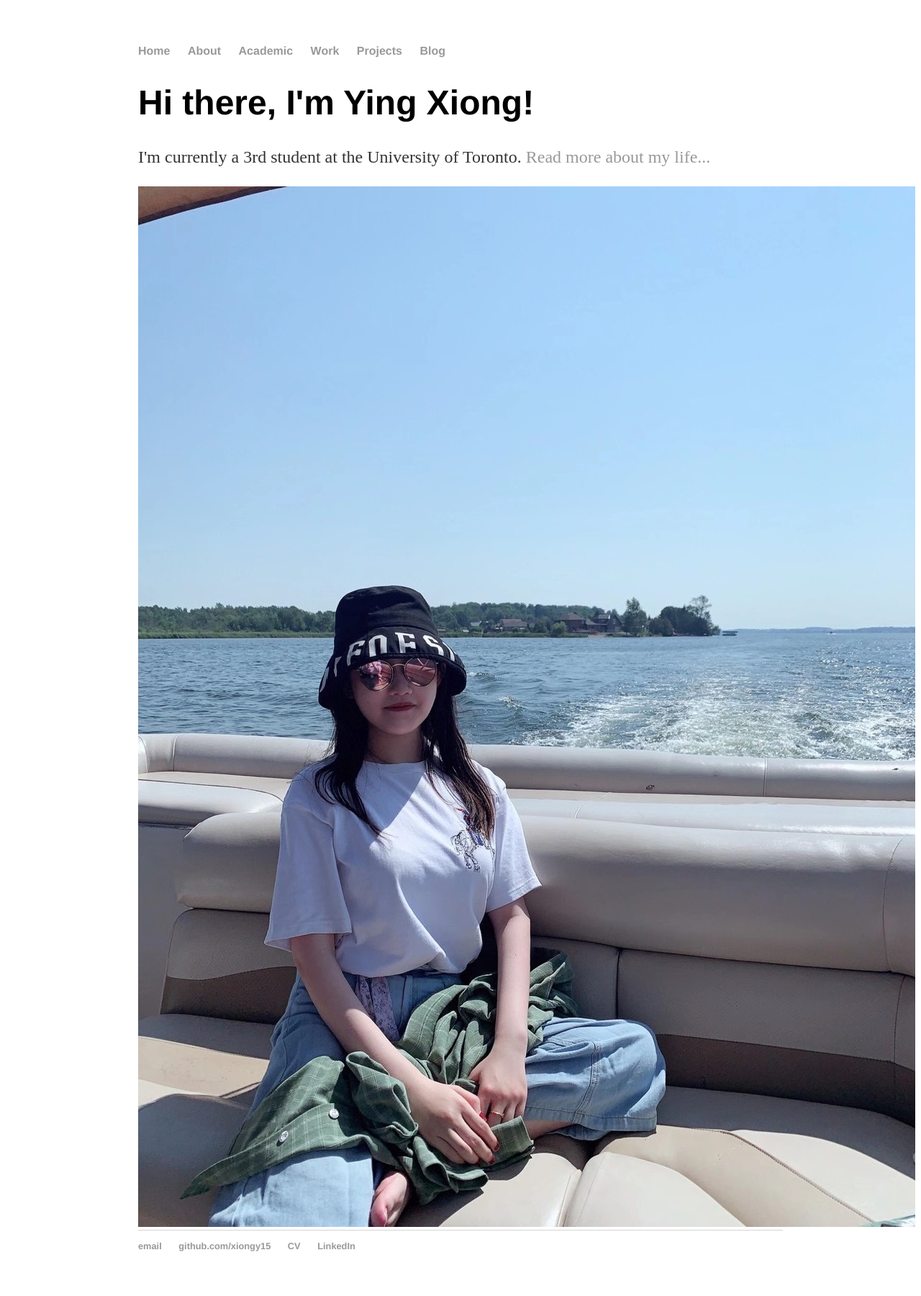
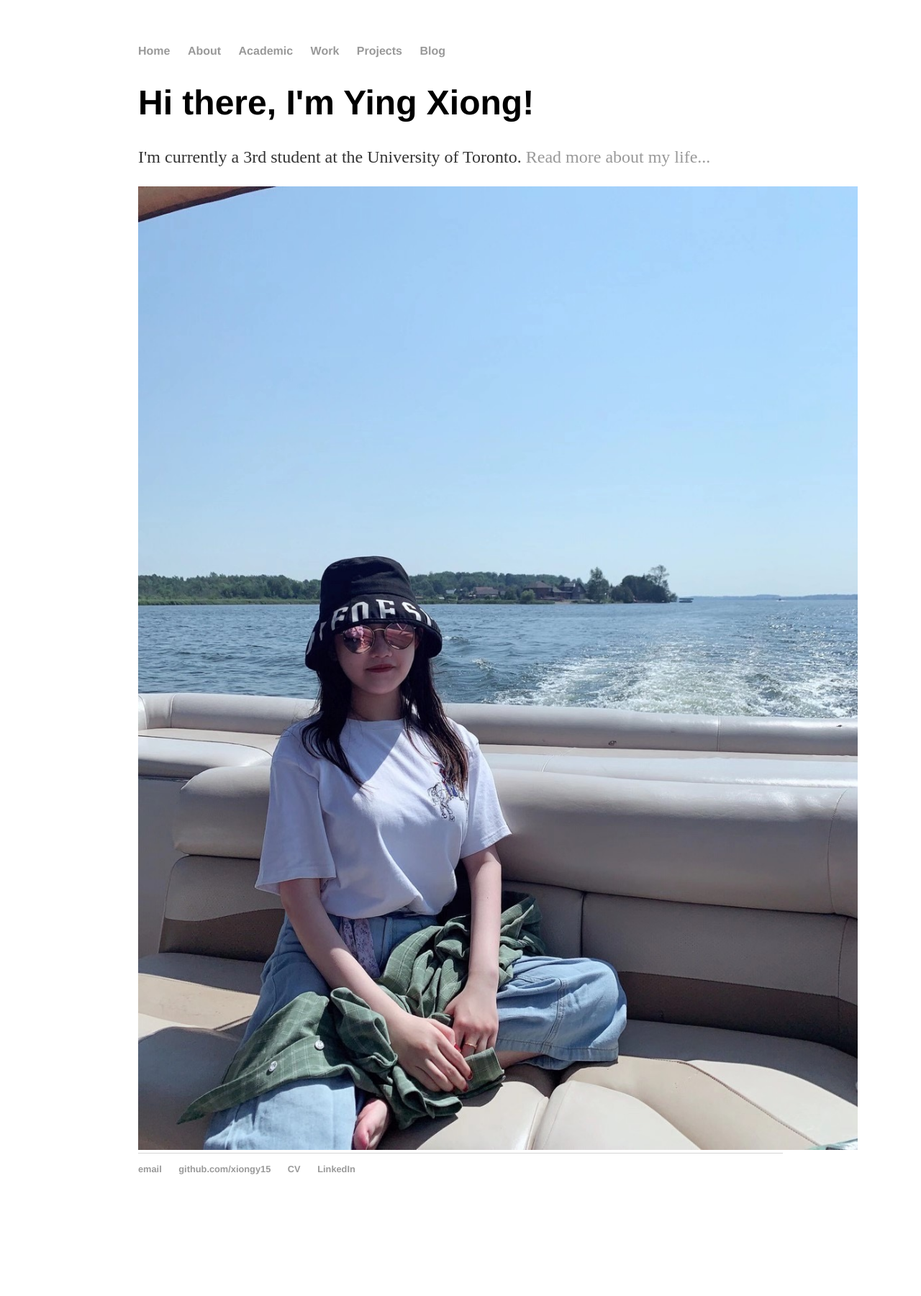
Before and after one commit to xiongy15/xiongy15.github.io, a Jekyll site: the page built from index.html, in a window 1280 px wide. Shown: the whole page at 72% size. Built offline with Jekyll 4.4.1, drawn with Linux system fonts in a browser that asks for light colours; after the commit the page ends 1694 px from its top, so only the background shows below that.

Commit message:
Update index.html

```diff
--- a/index.html
+++ b/index.html
@@ -5,5 +5,5 @@
 <div class="blurb">
 	<h1>Hi there, I'm Ying Xiong!</h1>
 	<p>I'm currently a 3rd student at the University of Toronto. <a href="/about">Read more about my life...</a></p>
-	<img src="/about/about.JPG" alt="hi" class="inline"/>
+	<img src="/about/about.JPG" alt="This is a pic of me in a summer vacation!" class="inline" width="1000"/>
 </div><!-- /.blurb -->
```
